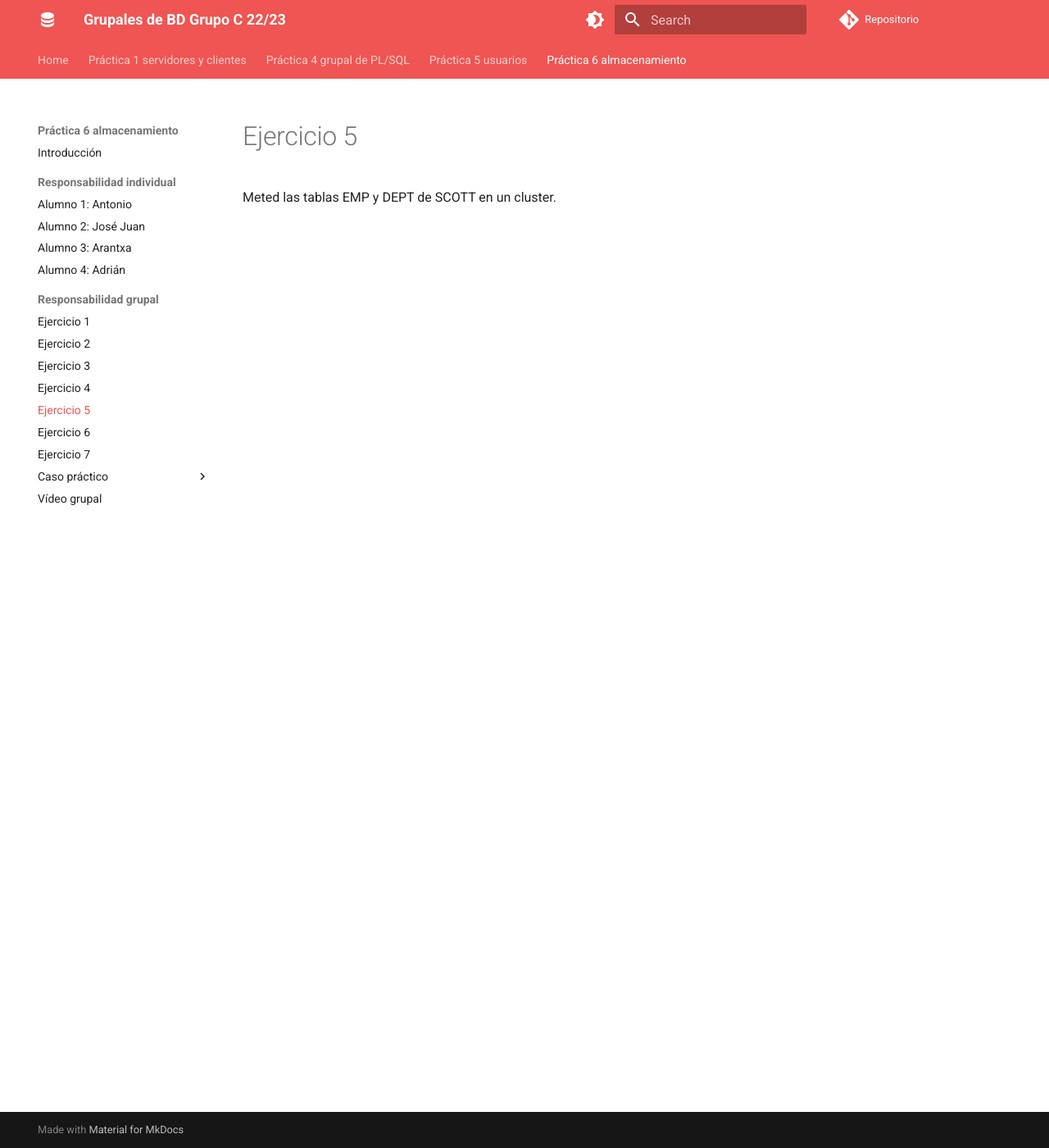
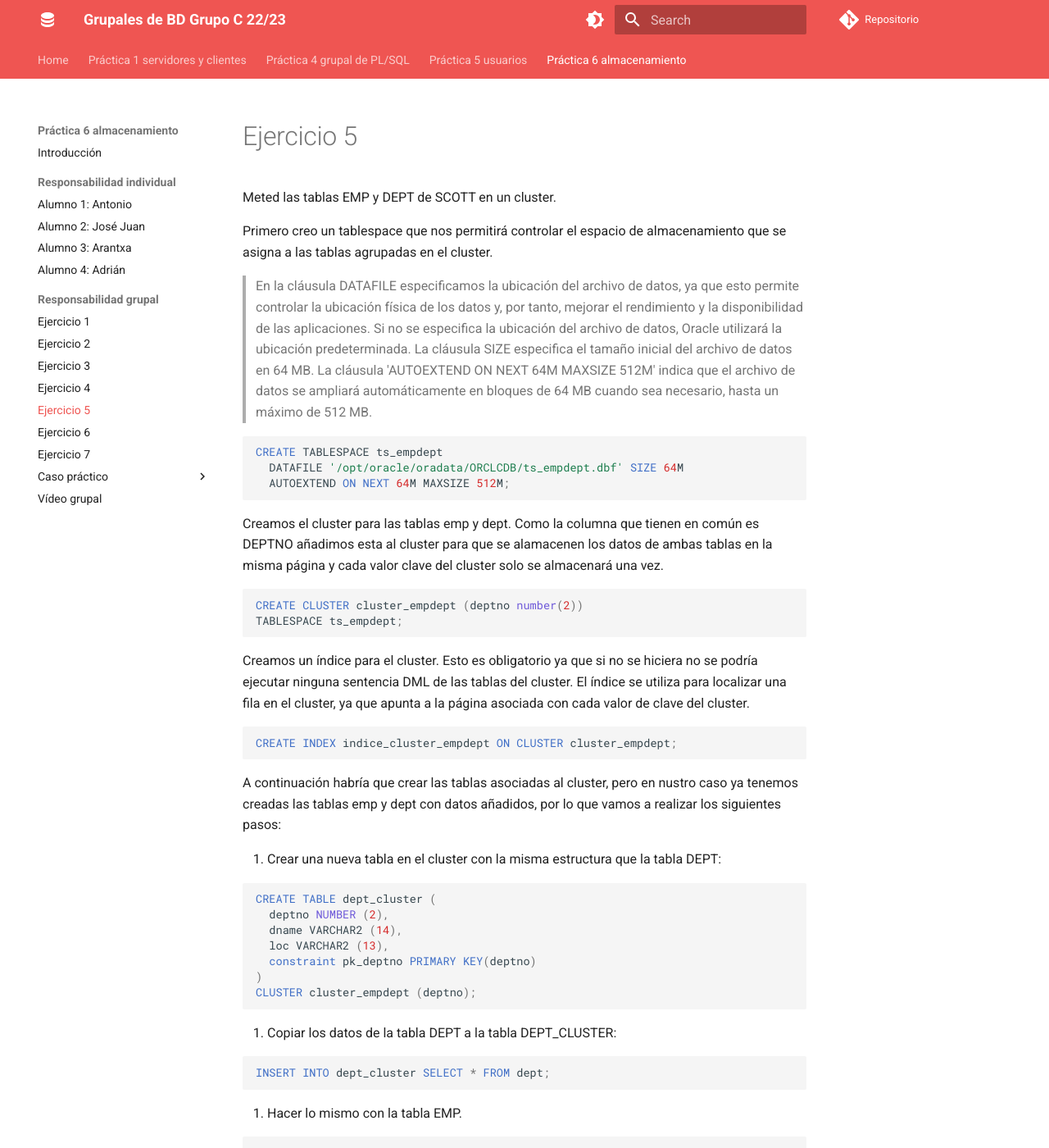
Before and after one commit to adriasir123/grupalesbdc, an MkDocs documentation site: the page built from docs/p6-almacenamiento/rg/ejercicio5.md, in a window 1280 px wide and 1400 px high. Shown: the whole window at 82% size. Built offline with MkDocs 1.6.1 and Material for MkDocs 9.7.7, drawn with Linux system fonts in a browser that asks for light colours; comment, search, counter and statistics services are not loaded; some of the changed text lies outside the part shown.

Commit message:
He terminado ej 5

````diff
--- a/docs/p6-almacenamiento/rg/ejercicio5.md
+++ b/docs/p6-almacenamiento/rg/ejercicio5.md
@@ -1,3 +1,106 @@
 # Ejercicio 5
 
 Meted las tablas EMP y DEPT de SCOTT en un cluster.
+
+Primero creo un tablespace que nos permitirá controlar el espacio de almacenamiento que se asigna a las tablas agrupadas en el cluster.
+
+> En la cláusula DATAFILE especificamos la ubicación del archivo de datos, ya que esto permite controlar la ubicación física de los datos y, por tanto, mejorar el rendimiento y la disponibilidad de las aplicaciones. Si no se especifica la ubicación del archivo de datos, Oracle utilizará la ubicación predeterminada.
+> La cláusula SIZE especifica el tamaño inicial del archivo de datos en 64 MB.
+> La cláusula 'AUTOEXTEND ON NEXT 64M MAXSIZE 512M' indica que el archivo de datos se ampliará automáticamente en bloques de 64 MB cuando sea necesario, hasta un máximo de 512 MB.
+
+```sql
+CREATE TABLESPACE ts_empdept
+  DATAFILE '/opt/oracle/oradata/ORCLCDB/ts_empdept.dbf' SIZE 64M
+  AUTOEXTEND ON NEXT 64M MAXSIZE 512M;
+```
+
+Creamos el cluster para las tablas emp y dept. Como la columna que tienen en común es DEPTNO añadimos esta al cluster para que se alamacenen los datos de ambas tablas en la misma página y cada valor clave del cluster solo se almacenará una vez.
+
+```sql
+CREATE CLUSTER cluster_empdept (deptno number(2))
+TABLESPACE ts_empdept;
+```
+
+Creamos un índice para el cluster. Esto es obligatorio ya que si no se hiciera no se podría ejecutar ninguna sentencia DML de las tablas del cluster. El índice se utiliza para localizar una fila en el cluster, ya que apunta a la página asociada con cada valor de clave del cluster.
+
+```sql
+CREATE INDEX indice_cluster_empdept ON CLUSTER cluster_empdept;
+```
+
+A continuación habría que crear las tablas asociadas al cluster, pero en nustro caso ya tenemos creadas las tablas emp y dept con datos añadidos, por lo que vamos a realizar los siguientes pasos:
+
+1. Crear una nueva tabla en el cluster con la misma estructura que la tabla DEPT:
+
+```sql
+CREATE TABLE dept_cluster (
+  deptno NUMBER (2),
+  dname VARCHAR2 (14),
+  loc VARCHAR2 (13),
+  constraint pk_deptno PRIMARY KEY(deptno)
+)
+CLUSTER cluster_empdept (deptno);
+```
+
+2. Copiar los datos de la tabla DEPT a la tabla DEPT_CLUSTER:
+
+```sql
+INSERT INTO dept_cluster SELECT * FROM dept;
+```
+
+3. Hacer lo mismo con la tabla EMP.
+
+```sql
+CREATE TABLE cluster_emp (
+  empno NUMBER (4),
+  ename VARCHAR2 (10),
+  job VARCHAR2 (9),
+  mgr NUMBER (4),
+  hiredate DATE,
+  sal NUMBER (7,2),
+  comm NUMBER (7,2),
+  deptno NUMBER (2),
+  constraint pk_cluster_emp PRIMARY KEY (empno),
+  constraint fk_cluster_deptno FOREIGN KEY (deptno) REFERENCES dept_cluster (deptno)
+)
+CLUSTER cluster_empdept (deptno);
+
+INSERT INTO cluster_emp SELECT * FROM emp;
+```
+
+4. Borrar la tabla EMP y DEPT originales:
+
+```sql
+DROP TABLE emp;
+DROP TABLE dept;
+```
+
+5. Renombrar la tabla CLUSTER_EMP y DEPT_CLUSTER a EMP y DEPT:
+
+```sql
+ALTER TABLE dept_cluster RENAME TO dept;
+ALTER TABLE cluster_emp RENAME TO emp;
+```
+
+**Comprobamos que el cluster se ha creado:**
+
+```sql
+SELECT cluster_name FROM DBA_CLUSTERS;
+```
+
+![cluster](/img/capturas-arantxa/96.png)
+
+**Comprobamos que las tablas están en el cluster creado:**
+
+```sql
+SELECT table_name, cluster_name FROM USER_TABLES where table_name='DEPT' or table_name='EMP';
+```
+
+![cluster2](/img/capturas-arantxa/97.png)
+
+**Comprobamos que podemos consultar las tablas del cluster.**
+
+```sql
+select empno,ename,emp.deptno,dname from emp,dept where emp.deptno=dept.deptno;
+```
+
+![cluster3](/img/capturas-arantxa/98.png)
````
Also changed, not shown: docs/img/capturas-arantxa/96.png (added), docs/img/capturas-arantxa/97.png (added), docs/img/capturas-arantxa/98.png (added).
